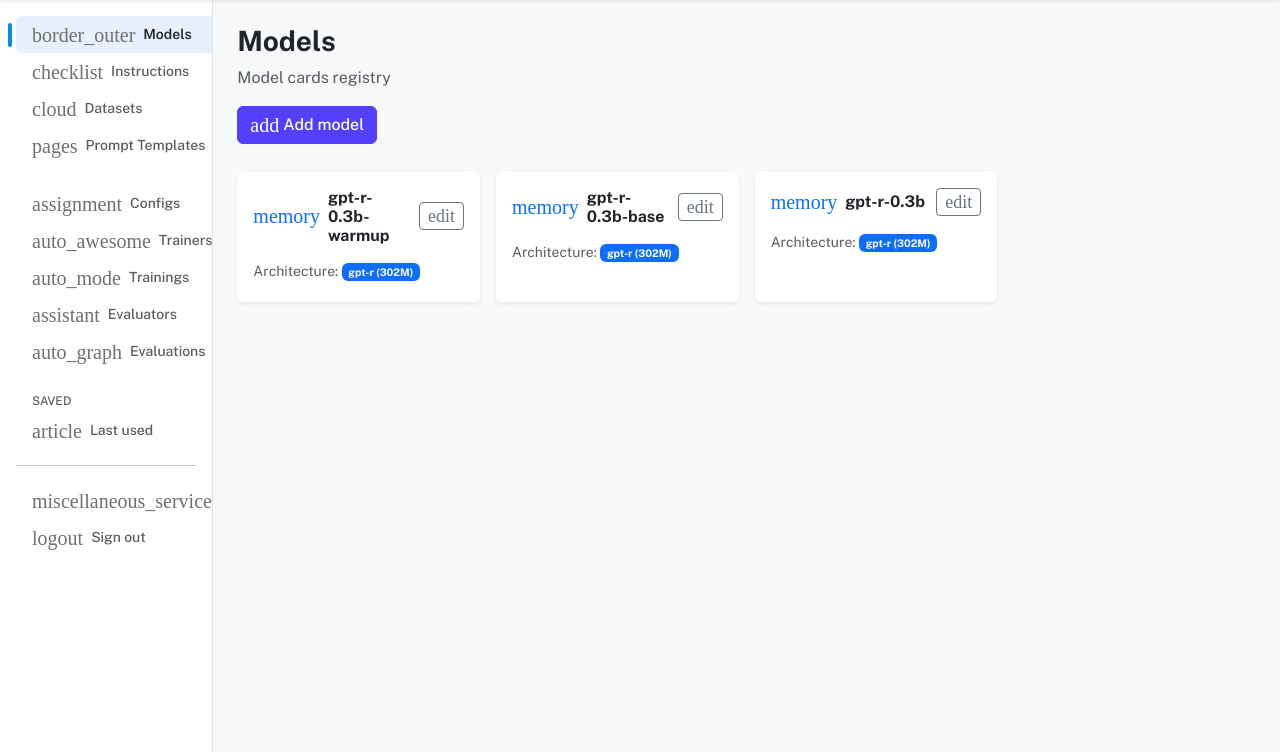
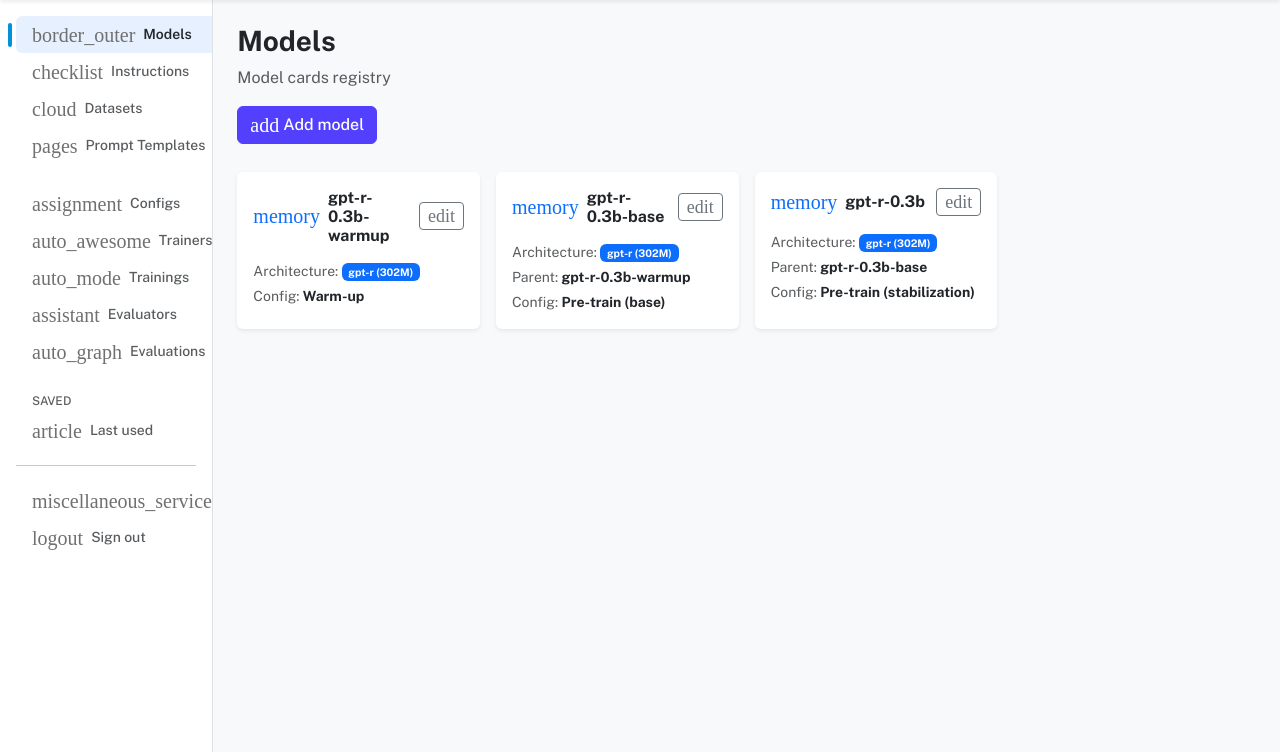
Before and after one commit to diixo/diixo-ai, a Django app: page /models in a window 1280 px wide. Shown: the part 48-800 px from the top of the page. Run offline with Django 5.2, Linux system fonts and the light colour scheme; some libraries are stand-ins or nearby versions; some web fonts are replaced.

Commit message:
Added to models: parent_id model, config_id

```diff
--- a/ui/app_main/templates/app_main/models.html
+++ b/ui/app_main/templates/app_main/models.html
@@ -27,7 +27,8 @@
           <h6 class="card-title mb-0 fw-bold flex-grow-1">{{ m.name }}</h6>
           <button type="button" class="btn btn-sm btn-outline-secondary d-inline-flex align-items-center"
             data-bs-toggle="modal" data-bs-target="#editModelModal"
-            data-id="{{ m.id }}" data-name="{{ m.name }}" data-architecture="{{ m.architecture }}">
+            data-id="{{ m.id }}" data-name="{{ m.name }}" data-architecture="{{ m.architecture }}"
+            data-parent="{{ m.parent_id|default_if_none:'' }}" data-config="{{ m.config_id|default_if_none:'' }}">
             <span class="material-icons" style="font-size: 18px;">edit</span>
           </button>
         </div>
@@ -98,6 +99,24 @@
               {% endfor %}
             </select>
           </div>
+          <div class="mb-3">
+            <label for="editModParent" class="form-label">Parent Model</label>
+            <select class="form-select" id="editModParent" name="parent_id">
+              <option value="">— none —</option>
+              {% for mod in models %}
+              <option value="{{ mod.id }}">{{ mod.name }}</option>
+              {% endfor %}
+            </select>
+          </div>
+          <div class="mb-3">
+            <label for="editModConfig" class="form-label">Training Config</label>
+            <select class="form-select" id="editModConfig" name="config_id">
+              <option value="">— none —</option>
+              {% for c in configs %}
+              <option value="{{ c.id }}">{{ c.name }}</option>
+              {% endfor %}
+            </select>
+          </div>
         </div>
         <div class="modal-footer">
           <button type="button" class="btn btn-outline-secondary" data-bs-dismiss="modal">Cancel</button>
@@ -114,6 +133,8 @@
     document.getElementById('editModId').value = btn.getAttribute('data-id');
     document.getElementById('editModName').value = btn.getAttribute('data-name');
     document.getElementById('editModArch').value = btn.getAttribute('data-architecture');
+    document.getElementById('editModParent').value = btn.getAttribute('data-parent');
+    document.getElementById('editModConfig').value = btn.getAttribute('data-config');
   });
 </script>
 
--- a/ui/app_main/views.py
+++ b/ui/app_main/views.py
@@ -39,10 +39,14 @@ def models(request):
 
             if action == "edit":
                 model_id = request.POST.get("model_id", "")
+                parent_id = request.POST.get("parent_id", "").strip() or None
+                config_id = request.POST.get("config_id", "").strip() or None
                 for item in items:
                     if item.get("id") == model_id:
                         item["name"] = name
                         item["architecture"] = architecture
+                        item["parent_id"] = parent_id
+                        item["config_id"] = config_id
                         break
             else:
                 existing_ids = {m.get("id") for m in items}
@@ -79,6 +83,7 @@ def models(request):
         "goal": data.get("goal", ""),
         "architectures": data.get("architectures", []),
         "models": models_list,
+        "configs": configs_data.get("configs", []),
     })
 
 def instructions(request):
@@ -223,34 +228,43 @@ def trainings(request):
     if request.method == "POST":
         model_in = request.POST.get("model_in", "").strip()
         config_id = request.POST.get("config_id", "").strip()
+        model_out_existing = request.POST.get("model_out_existing", "").strip()
         model_out_name = request.POST.get("model_out_name", "").strip()
 
-        if model_in and config_id and model_out_name:
+        if model_in and config_id and (model_out_existing or model_out_name):
             steps = trainings_data.setdefault("steps", [])
             models_list = models_data.setdefault("models", [])
 
-            existing_model_ids = {m.get("id") for m in models_list}
-            new_model_id = f"mod_{slugify(model_out_name) or len(models_list) + 1}"
-            while new_model_id in existing_model_ids:
-                new_model_id = f"{new_model_id}-1"
+            if model_out_existing:
+                model_out_id = model_out_existing
+                for m in models_list:
+                    if m["id"] == model_out_id:
+                        m["parent_id"] = model_in
+                        m["config_id"] = config_id
+                        break
+            else:
+                existing_model_ids = {m.get("id") for m in models_list}
+                model_out_id = f"mod_{slugify(model_out_name) or len(models_list) + 1}"
+                while model_out_id in existing_model_ids:
+                    model_out_id = f"{model_out_id}-1"
 
-            parent_model = next((m for m in models_list if m["id"] == model_in), None)
-            architecture = parent_model["architecture"] if parent_model else "GPT"
+                parent_model = next((m for m in models_list if m["id"] == model_in), None)
+                architecture = parent_model["architecture"] if parent_model else "GPT"
 
-            models_list.append({
-                "id": new_model_id,
-                "name": model_out_name,
-                "architecture": architecture,
-                "parent_id": model_in,
-                "config_id": config_id,
-            })
+                models_list.append({
+                    "id": model_out_id,
+                    "name": model_out_name,
+                    "architecture": architecture,
+                    "parent_id": model_in,
+                    "config_id": config_id,
+                })
 
             step_id = f"step_{len(steps) + 1}"
             steps.append({
                 "id": step_id,
                 "model_in": model_in,
                 "config_id": config_id,
-                "model_out": new_model_id,
+                "model_out": model_out_id,
             })
 
             with open(models_path, "w", encoding="utf-8") as f:
--- a/ui/data/model_cards.json
+++ b/ui/data/model_cards.json
@@ -13,21 +13,21 @@
       "name": "gpt-r-0.3b-warmup",
       "architecture": "gpt-r (302M)",
       "parent_id": null,
-      "config_id": null
+      "config_id": "conf_warm-up"
     },
     {
       "id": "mod_gpt-r-03b-base",
       "name": "gpt-r-0.3b-base",
       "architecture": "gpt-r (302M)",
-      "parent_id": null,
-      "config_id": null
+      "parent_id": "mod_gpt-r",
+      "config_id": "conf_pre-train-base"
     },
     {
       "id": "mod_gpt-r-03b",
       "name": "gpt-r-0.3b",
       "architecture": "gpt-r (302M)",
-      "parent_id": null,
-      "config_id": null
+      "parent_id": "mod_gpt-r-03b-base",
+      "config_id": "conf_pre-train-stabilization"
     }
   ]
 }
```
Also changed, not shown: ui/app_main/templates/app_main/trainings.html (+17 -2 lines).
